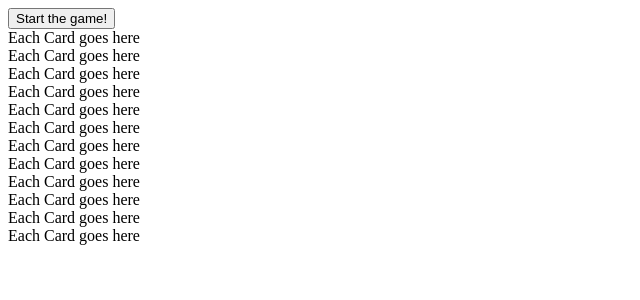
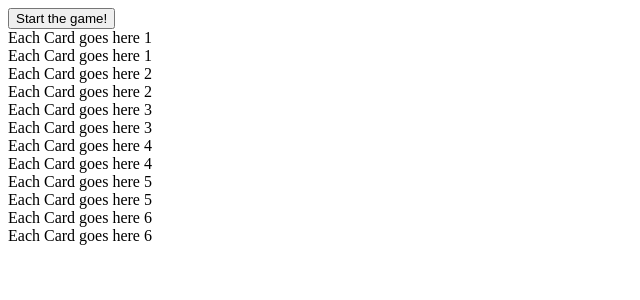
Before and after one commit to mlight06/Memory_game, a React app: page / in a window 1280 px wide. Both pictures are taken after a click on the button "Start the game!". Shown: the top 300 px of the page, without its empty margins (0-640 px from the left). Built offline with nearby package versions, Linux system fonts and the light colour scheme; the HTML template or start-up script is replaced by a standard one.

Commit message:
formatted style

```diff
--- a/client/src/components/App.jsx
+++ b/client/src/components/App.jsx
@@ -28,7 +28,7 @@ export default function App() {
   return (
     <div>
       <button onClick={shuffle}>Start the game!</button>
-      <div>
+      <div id="cardscontainer">
         {gameStart
           ? cardType.map((card) => <Card card={card} />)
           : null}
--- a/client/src/components/Card.jsx
+++ b/client/src/components/Card.jsx
@@ -1,16 +1,20 @@
 import React, { useState } from 'react';
 
 export default function Card(props) {
-  // const { card } = props;
+  const { card } = props;
   console.log('props', props);
   const { cardImage, setCardImage } = useState('');
   const { startImage, setStartImage } = useState('');
   const { cardFlipped, setCardFlipped } = useState(false);
   return (
+
     <div id="eachcard">
       {cardFlipped ? cardImage : startImage}
       Each Card goes here
+      {' '}
+      {card}
 
     </div>
+
   );
 }
```
Also changed, not shown: 2 other files (tests, documents, lock files or other folders).
